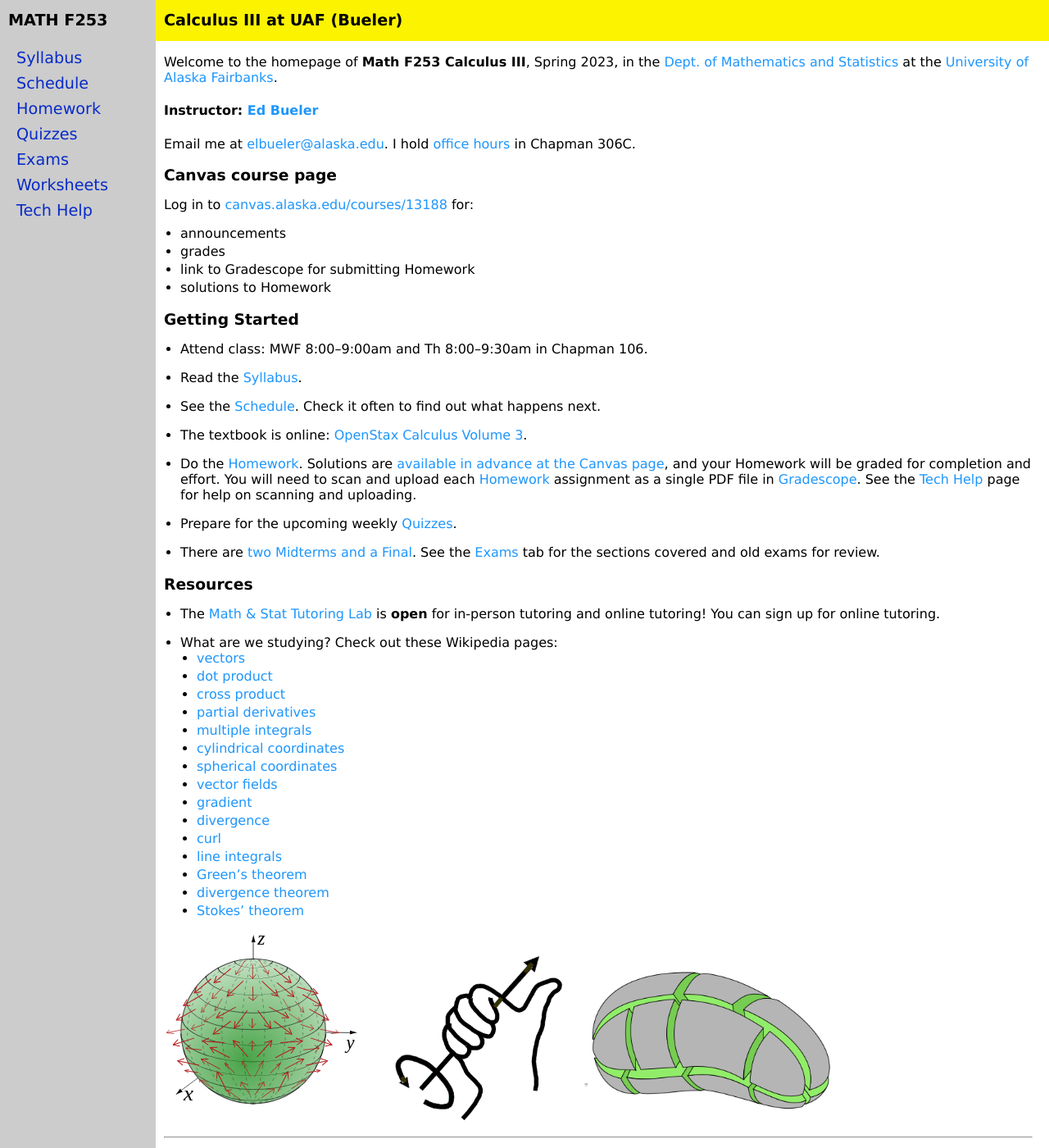
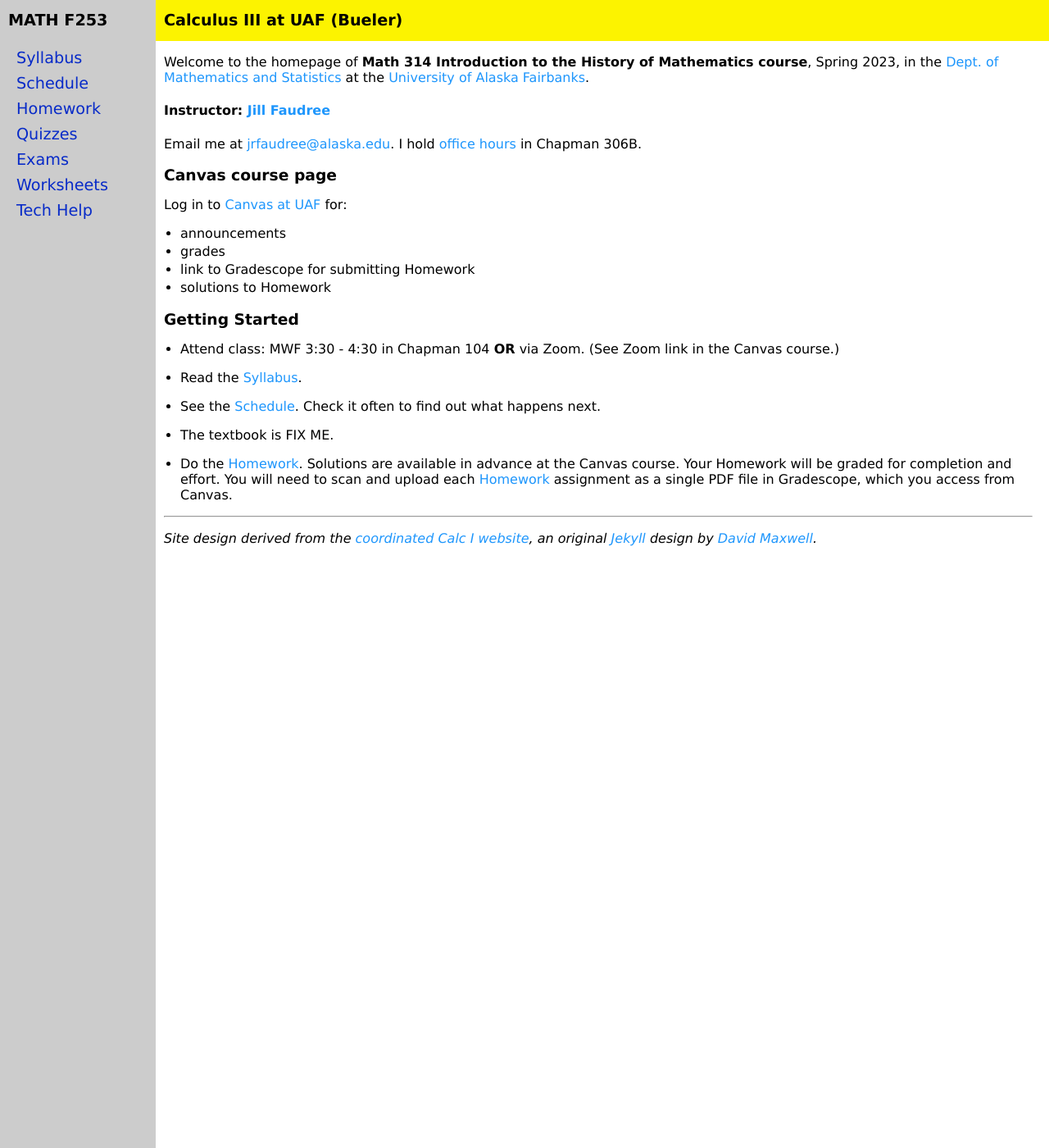
Before and after one commit to jrfaudree/HOM, a Jekyll site: the page built from index.md, in a window 1280 px wide and 1400 px high. Shown: the whole window at 82% size. Built offline with Jekyll 4.4.1, drawn with Linux system fonts in a browser that asks for light colours.

Commit message:
Update index.md

```diff
--- a/index.md
+++ b/index.md
@@ -1,17 +1,17 @@
 ---
 layout: course-page
-title: Bueler's Math F253 Calculus III at UAF
+title: Faudree's Math 316 History of Math at UAF
 ---
 
-Welcome to the homepage of **Math F253 Calculus III**, Spring 2023, in the [Dept. of Mathematics and Statistics](http://www.uaf.edu/dms/) at the [University of Alaska Fairbanks](http://www.uaf.edu/).
+Welcome to the homepage of **Math 314 Introduction to the History of Mathematics course**, Spring 2023, in the [Dept. of Mathematics and Statistics](http://www.uaf.edu/dms/) at the [University of Alaska Fairbanks](http://www.uaf.edu/).
 
-#### Instructor:  [Ed Bueler](http://bueler.github.io/)
+#### Instructor:  [Jill Faudree](http://jrfaudree.github.io/)
 
-Email me at [elbueler@alaska.edu](mailto:elbueler@alaska.edu).  I hold [office hours](http://bueler.github.io/OffHrs.htm) in Chapman 306C.
+Email me at [jrfaudree@alaska.edu](mailto:jrfaudree@alaska.edu).  I hold [office hours](http://jrfaudree.github.io/OffHrs.htm) in Chapman 306B.
 
 ### Canvas course page
 
-Log in to [canvas.alaska.edu/courses/13188](https://canvas.alaska.edu/courses/13188) for:
+Log in to [Canvas at UAF](https://canvas.alaska.edu/courses) for:
 
   * announcements
   * grades
@@ -20,48 +20,16 @@ Log in to [canvas.alaska.edu/courses/13188](https://canvas.alaska.edu/courses/13
 
 ### Getting Started
 
-* Attend class: MWF 8:00–9:00am and Th 8:00–9:30am in Chapman 106.
+* Attend class: MWF 3:30 - 4:30 in Chapman 104 **OR** via Zoom. (See Zoom link in the Canvas course.)
 
 * Read the [Syllabus](assets/general/syllabus.pdf).
 
 * See the [Schedule](assets/general/schedule.pdf).  Check it often to find out what happens next.
 
-* The textbook is online: [OpenStax Calculus Volume 3](https://openstax.org/details/books/calculus-volume-3).
+* The textbook is FIX ME.
 
-* Do the [Homework](homework.html).  Solutions are [available in advance at the Canvas page](https://canvas.alaska.edu/courses/13188/modules), and your Homework will be graded for completion and effort.  You will need to scan and upload each [Homework](homework.html) assignment as a single PDF file in [Gradescope](https://canvas.alaska.edu/courses/13188/external_tools/114?display=borderless).  See the [Tech Help](techHelp.html) page for help on scanning and uploading.
+* Do the [Homework](homework.html).  Solutions are available in advance at the Canvas course. Your Homework will be graded for completion and effort.  You will need to scan and upload each [Homework](homework.html) assignment as a single PDF file in Gradescope, which you access from Canvas.
 
-* Prepare for the upcoming weekly [Quizzes](quizzes.html).
-
-* There are [two Midterms and a Final](exams.html).  See the [Exams](exams.html) tab for the sections covered and old exams for review.
-
-### Resources
-
-* The [Math & Stat Tutoring Lab](https://www.uaf.edu/dms/mathlab/index.php) is **open** for in-person tutoring and online tutoring!  You can sign up for online tutoring.
-
-<!--
-* The [Quizzes](quizzes.html) and [Exams](exams.html) tabs include old versions with solutions.
-/-->
-
-* What are we studying?  Check out these Wikipedia pages:
-   * [vectors](https://en.wikipedia.org/wiki/Vector)
-   * [dot product](https://en.wikipedia.org/wiki/Dot_product)
-   * [cross product](https://en.wikipedia.org/wiki/Cross_product)
-   * [partial derivatives](https://en.wikipedia.org/wiki/Partial_derivative)
-   * [multiple integrals](https://en.wikipedia.org/wiki/Multiple_integral)
-   * [cylindrical coordinates](https://en.wikipedia.org/wiki/Cylindrical_coordinate_system)
-   * [spherical coordinates](https://en.wikipedia.org/wiki/Spherical_coordinate_system)
-   * [vector fields](https://en.wikipedia.org/wiki/Vector_field)
-   * [gradient](https://en.wikipedia.org/wiki/Gradient)
-   * [divergence](https://en.wikipedia.org/wiki/Divergence)
-   * [curl](https://en.wikipedia.org/wiki/Curl_(mathematics))
-   * [line integrals](https://en.wikipedia.org/wiki/Line_integral)
-   * [Green's theorem](https://en.wikipedia.org/wiki/Green%27s_theorem)
-   * [divergence theorem](https://en.wikipedia.org/wiki/Divergence_theorem)
-   * [Stokes' theorem](https://en.wikipedia.org/wiki/Stokes%27_theorem)
-
-[<img src="assets/images/vector-field-sphere.svg" height="230">](https://en.wikipedia.org/wiki/Vector_field "vector field on a sphere") &nbsp; &nbsp; [<img src="assets/images/right-hand-rule.png" height="200">](https://en.wikipedia.org/wiki/Curl_(mathematics) "right-hand-rule for curl") &nbsp; &nbsp; [<img src="assets/images/div-theorem-crop.png" height="200">](https://en.wikipedia.org/wiki/Divergence_theorem "divergence theorem")
 
 ---
 _Site design derived from the [coordinated Calc I website](https://uaf-math251.github.io/), an original [Jekyll](https://jekyllrb.com/) design by [David Maxwell](https://damaxwell.github.io/)._
-
-[<img src="assets/images/GitHub-Mark-32px.png" align="right">](https://github.com/bueler/calc3 "github repository for this site")
```
